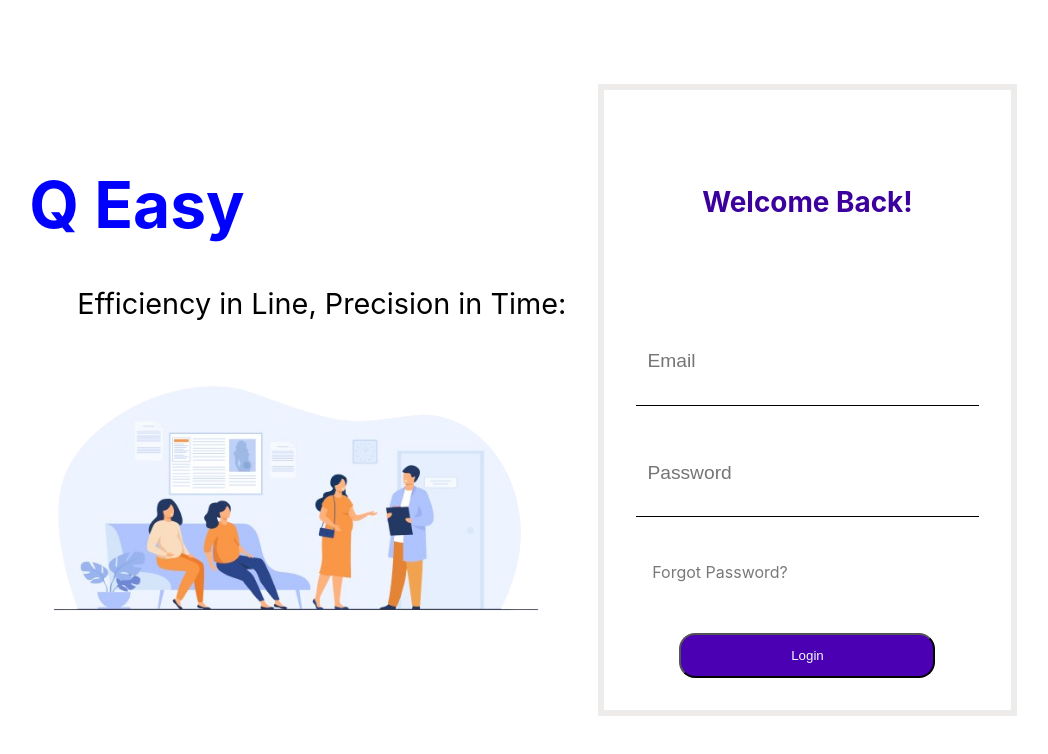
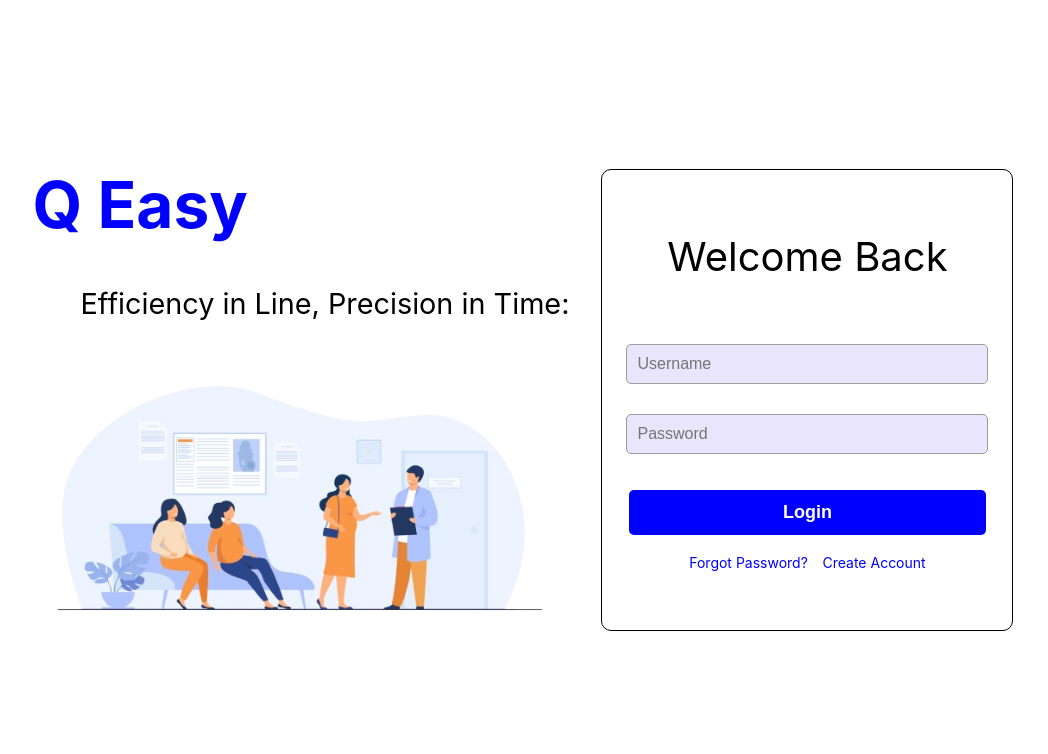
Before and after one commit to RagoDevs/QEasy, a React (Create React App) app: page / in a window 1280 px wide. Shown: the top 754 px of the page, without its empty margins (133-1181 px from the left). Built offline with nearby package versions, Linux system fonts and the light colour scheme.

Commit message:
improved but still

```diff
--- a/src/App.css
+++ b/src/App.css
@@ -3,3 +3,8 @@
   padding: 0;
   box-sizing: border-box;
 }
+
+body {
+  height: 100dvb;
+  width: 100dvw;
+}
--- a/src/Components/Dashboard/Components/Cards/Cards.css
+++ b/src/Components/Dashboard/Components/Cards/Cards.css
@@ -19,13 +19,13 @@
 .card h2 {
     color: white;
     font-size: 20px;
-    padding-top: 1.8rem;
-    padding-left: 1rem;
+    margin: 1.8rem 0 0 1rem;
 }
 
 .card p {
-    padding: 0 1rem;
+    margin: 1.4rem 1.2rem 0 0;
     float: right;
     font-size: 40px;
     color: white;
+    font-family: sans-serif;
 }
--- a/src/Components/Dashboard/Components/Table/TodayAppoint.css
+++ b/src/Components/Dashboard/Components/Table/TodayAppoint.css
@@ -1,18 +1,12 @@
-.table{
-    margin-top: 1rem;
-
-}
 
 table {
     border-collapse: collapse;
     width: 100%;
-
 }
 
 .table--header {
     display: flex;
     justify-content: space-between;
-    margin-bottom: 1rem;
 }
 
 .table--header h3{
@@ -46,11 +40,11 @@ table {
 }
 .table--body {
     width: 100%;
+    max-height: 461px;
     background-color: white;
     border-radius: 28px;
     border-collapse: collapse;
     scroll-behavior: smooth;
-    height: 48vh;
     overflow: auto;
     -webkit-box-shadow: 1px 10px 28px -9px rgba(0,0,0,0.75);
     -moz-box-shadow: 1px 10px 28px -9px rgba(0,0,0,0.75);
--- a/src/Components/LoginAndSignIn/Loginsignin.css
+++ b/src/Components/LoginAndSignIn/Loginsignin.css
@@ -24,67 +24,77 @@
     height: 22rem;
 }
 
-.loginsignin {
-    border: 6px solid rgba(221, 216, 216, 0.5);
-    padding:  1rem;
+.login-container {
+    background: #fff;
+    padding: 30px ;
+    border-radius: 10px;
+    text-align: center;
+    width: 350px;
+    height: 400px;
+    color: #fff;
+    border: 1px solid black;
 }
 
-.login--text {
+.logo {
+    font-size: 40px;
+    margin: 2rem 0 3rem 0;
+    color: black;
+}
+
+.inputs {
     display: flex;
     flex-direction: column;
     align-items: center;
-    width: 100%;
-    margin-top: 2rem;
-    margin-bottom: 2.3rem;
-    color: #3c009d;
-    font-size: 2.1rem;
+    padding: 0 5px;
 }
 
-.login--inputs {
-    display: flex;
-    flex-direction: column;
-    align-items: center;
-    gap: 1.5rem;
-    margin-top: 1.8rem;
-    padding: 1rem;
+
+.login-container input {
+    width: 100%;
+    padding: 10px;
+    margin: 15px 0;
+    border: 1px solid rgb(160, 156, 156);
+    border-radius: 5px;
+    background: rgba(29, 6, 231, 0.1);
+    color: black;
+    font-size: 16px;
 }
 
-.login--inputs input {
-    display: flex;
-    align-items: center;
-    margin: auto;
-    width: 20rem;
-    height: 4rem;
-    padding: .7rem;
-    border: none;
-    border-bottom: 1px solid black;
+.login-container input:focus {
     outline: none;
-    font-size: 1.2rem;
-
 }
 
-.forgot--password {
-    margin-left: 1rem;
-    color: #797979;
+
+.btn {
+    width: 105%;
+    padding: 12px;
+    border: none;
+    border-radius: 5px;
+    background: blue;
+    color: #fff;
+    font-size: 18px;
+    font-weight: bold;
+    cursor: pointer;
     margin-top: 1.3rem;
-    cursor: pointer;
-    align-self:flex-start;
 }
 
-.submit {
-    display: flex;
-    align-items: center;
-    justify-content: center;
-    color: aliceblue;
-    width: 16rem;
-    height: 2.8rem;
-    margin-top: 1.7rem;
-    background-color: #4c00b4;
-    border-radius: 1rem;
-    cursor: pointer;
+.btn:hover {
+    background: #858383;
 }
 
-.grey {
-    background: #eaeaea;
-    color: #676767;
+
+.links {
+    display: flex;
+    margin-top: 19px;
+    font-size: 14px;
 }
+
+.links p {
+    color: blue;
+    text-decoration: none;
+    margin: 0 5px;
+}
+
+.links p:hover {
+    text-decoration: underline;
+}
--- a/src/Components/LoginAndSignIn/logInAndsignIn.jsx
+++ b/src/Components/LoginAndSignIn/logInAndsignIn.jsx
@@ -1,10 +1,20 @@
-import React from "react";
-
+import { useState } from "react";
 import login from '../../Assets/Images/login.png'
 import './Loginsignin.css'
+import { useNavigate } from "react-router-dom";
 
 
 function LogInAndsignIn() {
+
+    const [username, setUsername] = useState("");
+    const [password, setPassword] = useState("");
+
+    const navigate = useNavigate();
+
+    const handlesubmit = (e) => {
+        e.preventDefault();
+        navigate('/dashboard')
+    }
 
     /*let auth = useAuth();
     const formik = useFormik({
@@ -35,43 +45,29 @@ function LogInAndsignIn() {
                     <img src={login} alt="loginimage" />
                 </div>
 
-                <div className='loginsignin'>
-                    <div className='login--text'>
-                        <h5>Welcome Back!</h5>
+                <div className="login-container">
+                    <div className="logo">Welcome Back</div>
+                    <form onSubmit={handlesubmit}>
+                        <div className="inputs">
+                            <input
+                                type="text"
+                                placeholder="Username"
+                                value={username}
+                                onChange={(e) => setUsername(e.target.value)}
 
-                    </div>
-                    <form >
-                        <div className='login--inputs'>
+                            />
+                            <input
+                                type="password"
+                                placeholder="Password"
+                                value={password}
+                                onChange={(e) => setPassword(e.target.value)}
 
-                            <input
-                                type='email'
-                                className='input'
-                                placeholder='Email'
-                                name='email'
-                               /* value={formik.values.email}
-                                onChange={formik.handleChange}
-                                onBlur={formik.handleBlur}*/
                             />
-
-
-                            <input
-                                type='password'
-                                className='input'
-                                placeholder='Password'
-                                name='password'
-                               /* value={formik.values.password}
-                                onChange={formik.handleChange}
-                                onBlur={formik.handleBlur}*/
-                            />
-
-
-                            <div className='forgot--password'> Forgot Password?</div>
-                            <button
-                                type='submit'
-                                className='submit'
-                            >
-                                Login
-                            </button>
+                            <button className="btn" type="submit" >Login</button>
+                            <div className="links">
+                                <p>Forgot Password?</p> |
+                                <p>Create Account</p>
+                            </div>
                         </div>
                     </form>
                 </div>
--- a/src/Components/SideNav/SideNav.css
+++ b/src/Components/SideNav/SideNav.css
@@ -1,6 +1,6 @@
 .side-nav {
-    width: 100%;
-    height: 100%;
+    width: 18rem;
+    height: 90%;
     display: flex;
     flex-direction: column;
     background: rgb(103,23,205);
@@ -38,7 +38,6 @@
 
 .menu-item {
     width: 98%;
-    padding: 1.2rem 0;
 
     display: flex;
     justify-content: center;
--- a/src/Pages/Dashboard/Dashboard.css
+++ b/src/Pages/Dashboard/Dashboard.css
@@ -1,9 +1,19 @@
+.screen-container {
+    width: 100%;
+    display: flex;
+    align-items: center;
+    justify-content: center;
+
+
+}
 .dashboard {
-    width: 100%;
-    min-height: 100vh;
+    width: 900px;
+    height: 100%;
 
     display: grid;
-    grid-template-columns: 18.5rem 1fr;
+    grid-template-columns: auto 1fr;
+    grid-template-rows: 100vh;
+
 }
 
 .sidenav {
@@ -16,8 +26,8 @@
     background-color: #efeded;
 
     display: grid;
-    grid-template-columns: 4fr 2fr;
-    grid-template-rows: 5rem auto 1fr;
+    grid-template-columns: 2fr 1fr;
+    grid-template-rows: 5rem auto auto;
     gap: .7rem;
 }
 
@@ -66,7 +76,6 @@
 
 .rightbar-container {
     width: 100%;
-    height: 100%;
     display: flex;
     align-items: center;
     flex-direction: column;
@@ -77,3 +86,16 @@
     -moz-box-shadow: 1px 10px 28px -9px rgba(0,0,0,0.75);
      box-shadow: 1px 10px 28px -9px rgba(0,0,0,0.75);
 }
+
+
+
+@media screen and (max-width: 1100px) {
+
+    .dash-main {
+        display: grid;
+        grid-template-columns: 1fr;
+    }
+    .right-bar {
+        display: none;
+    }
+}
--- a/src/Pages/Dashboard/Dashboard.jsx
+++ b/src/Pages/Dashboard/Dashboard.jsx
@@ -10,6 +10,7 @@ import Chart from '../../Components/Dashboard/Components/Chart/Chart';
 function Dashboard() {
     return (
         <>
+            <div className="screen-container">
                 <div className="dashboard">
                     <div className="sidenav">
                         <SideNav />
@@ -33,6 +34,7 @@ function Dashboard() {
                         </div>
                     </div>
                 </div>
+            </div>
         </>
     )
 }
```
Lines whose indentation alone changed are shown as unchanged.
